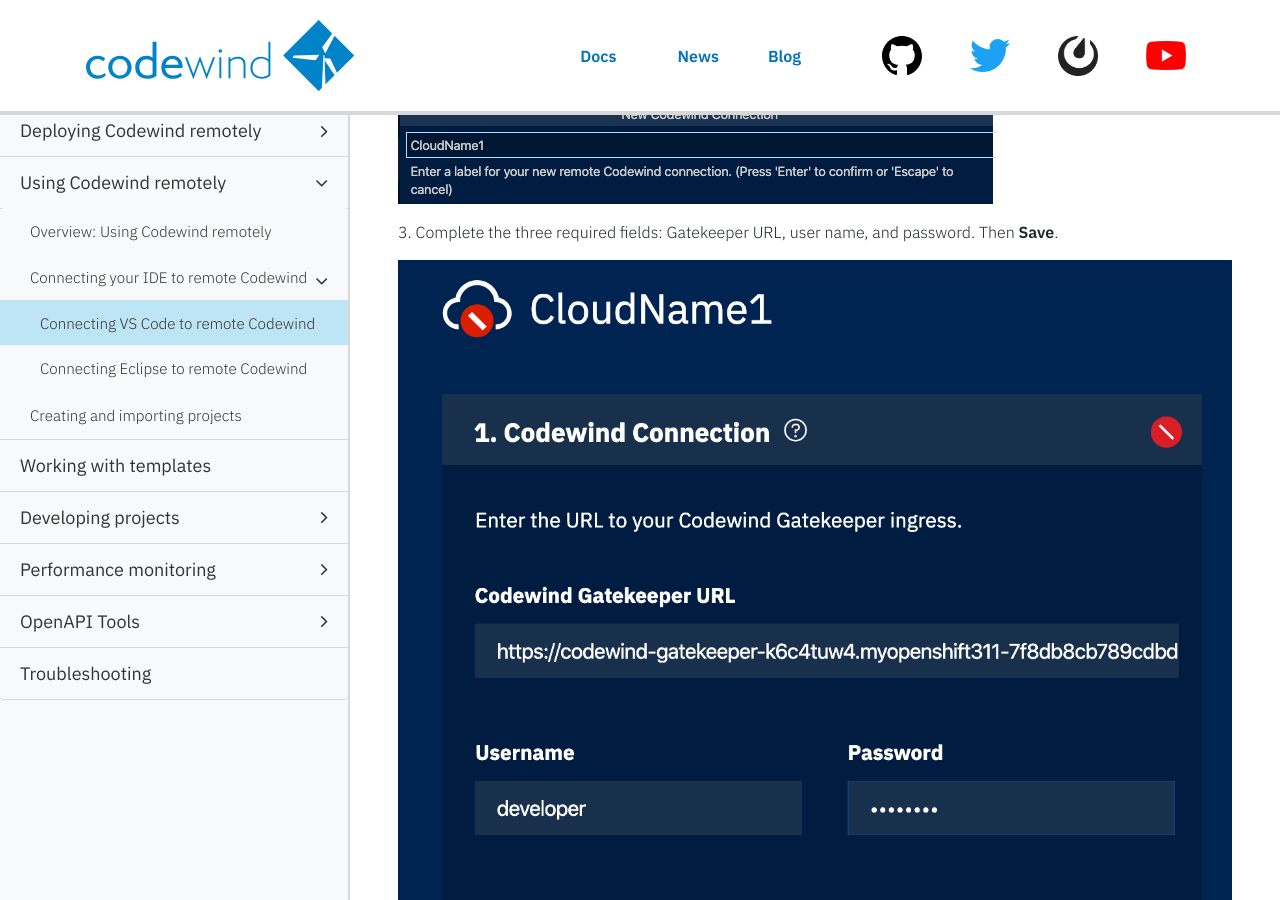
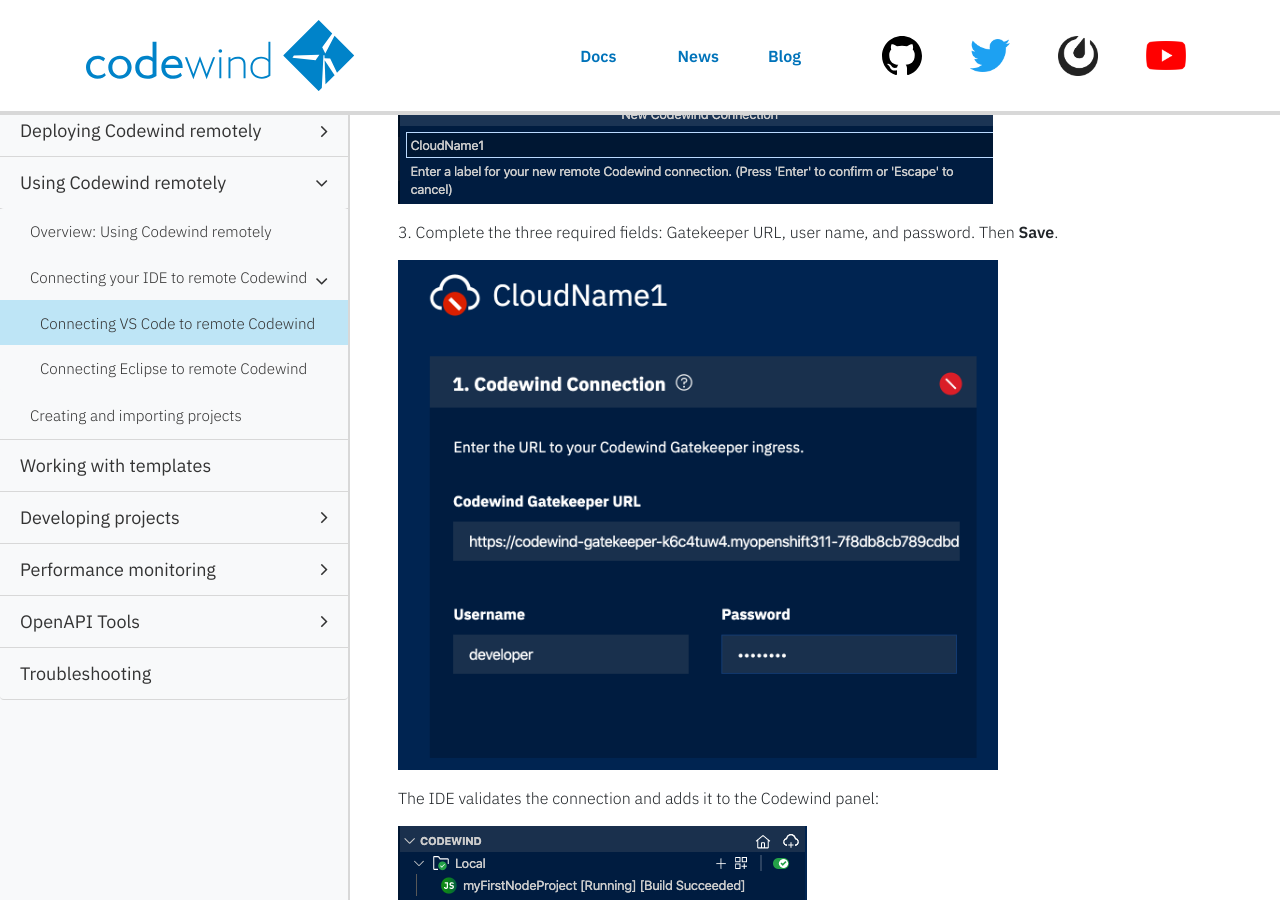
Before and after one commit to eclipse-archived/codewind-docs, a Jekyll site: the page built from docs/_documentations/remotedeploy-vscode.md, in a window 1280 px wide and 900 px high, scrolled down 899 px. Built offline with Jekyll 4.4.1, drawn with Linux system fonts in a browser that asks for light colours; nearby versions of some CDN libraries; comment, search, counter and statistics services are not loaded.

Commit message:
Making huge images smaller
Signed-off-by: Sarah Ishida <sishida@us.ibm.com>

```diff
--- a/docs/_documentations/remotedeploy-vscode.md
+++ b/docs/_documentations/remotedeploy-vscode.md
@@ -34,7 +34,7 @@ In this topic you will:
 
 3\. Complete the three required fields: Gatekeeper URL, user name, and password. Then **Save**.
 
-![Required Fields](./images/remotevs/connectionCreds.png)
+![Required Fields](./images/remotevs/connectionCreds.png){:width="600"}
 
 The IDE validates the connection and adds it to the Codewind panel:
 
@@ -56,7 +56,7 @@ Before projects can be deployed on Kubernetes, you need to specify a Docker Regi
 
 3\. In the image registry screen, click **+ Add New**:
 
-![Adding Registry](./images/remotevs/ImageRegistries.png)
+![Adding Registry](./images/remotevs/ImageRegistries.png){:width="600"}
 
 4\. Complete the Docker connection details. For example, if you are using Docker Hub, enter `docker.io` and press **Enter**:
 
```
